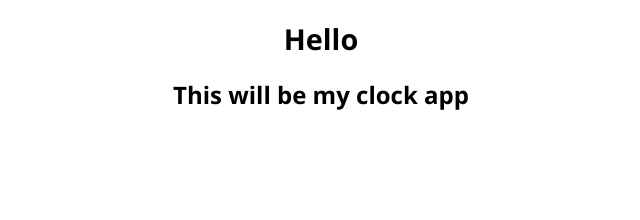
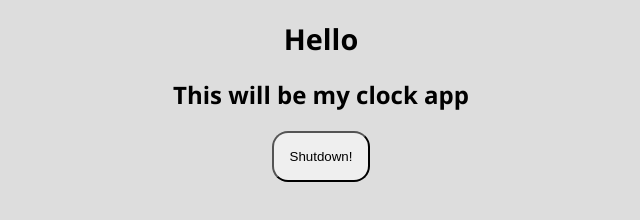
Before and after one commit to aldair-meneses/powerdown-scheduler, an Electron app: page index.html in a window 800 px wide. Shown: the whole page, without its empty margins (79-719 px from the left). Drawn offline with Linux system fonts and the light colour scheme.

Commit message:
add basic structures for styles

```diff
--- a/index.css
+++ b/index.css
@@ -1,9 +1,18 @@
 @import url(/frontend/assets/styles/styles.css);
+
+@media (prefers-color-scheme: dark) {
+    body { background: #333; color: white; }
+  }
+
+  @media (prefers-color-scheme: light) {
+    body { background: #ddd; color: black; }
+}
 
 :root {
     --primary-font: 'Segoe UI', Tahoma, Geneva, Verdana, sans-serif;
     font-size: 62%,5;
 }
+
 
 body {
     font-family: var(--primary-font);
@@ -18,3 +27,12 @@ h1 {
 h2 {
     text-align: center;
 }
+
+.container {
+    text-align: center;
+}
+
+.container button {
+    padding: 1rem;
+    border-radius: 1rem;
+}
--- a/index.html
+++ b/index.html
@@ -10,5 +10,8 @@
 <body>
     <h1>Hello</h1>
     <h2>This will be my clock app</h2>
+    <div class="container">
+      <button class="shutdown">Shutdown!</button>
+    </div>
 </body>
 </html>
```
